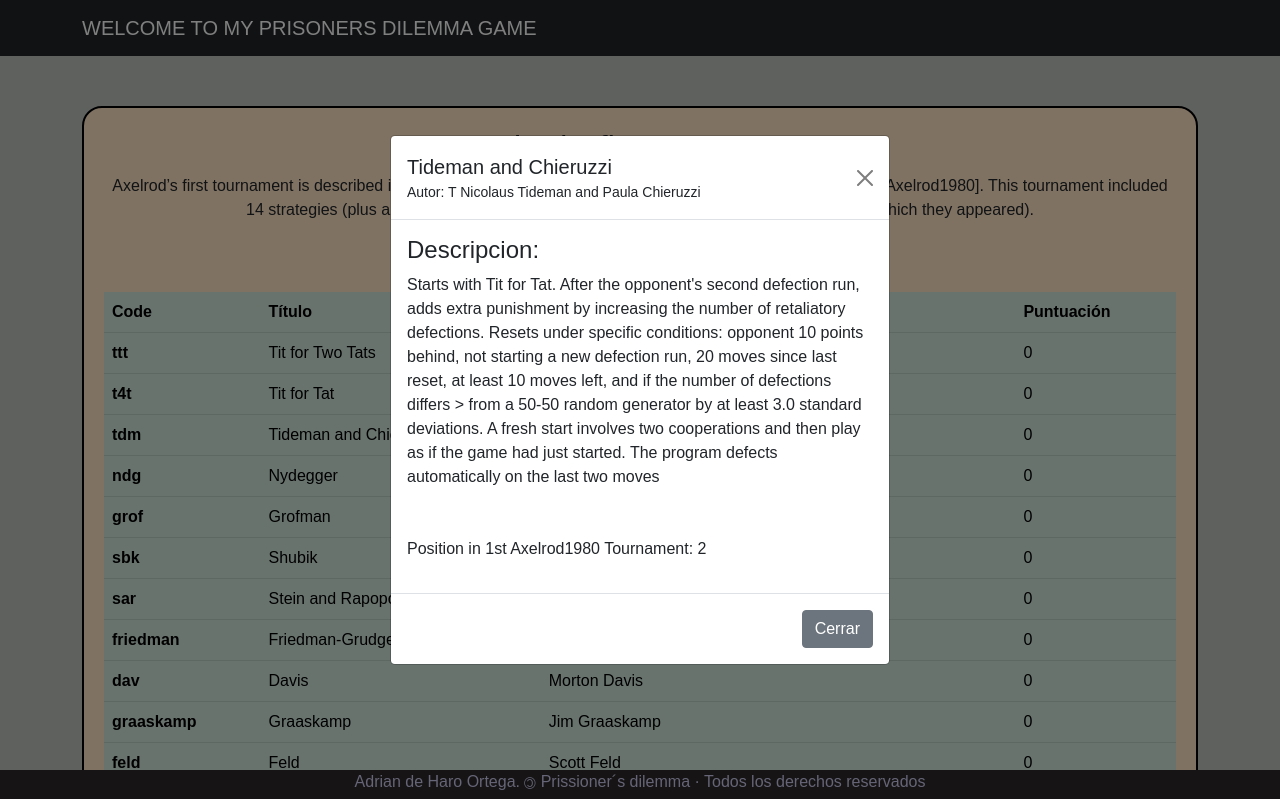
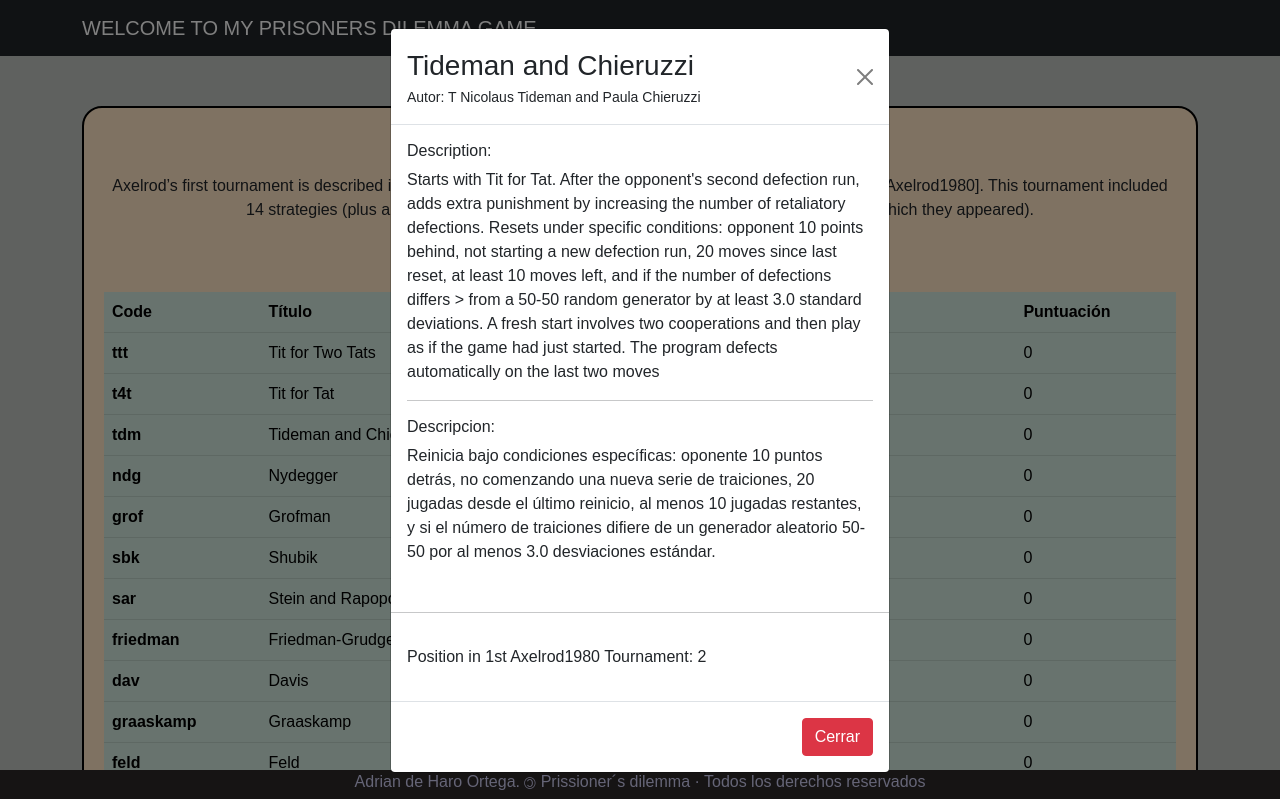
Before and after one commit to venturas55/prisionero, a plain HTML site: page index.html in a window 1280 px wide. Both pictures are taken after a click on the element 640 px from the left and 435 px from the top of the page. Shown: the top 799 px of the page. Drawn offline with nearby package versions, Linux system fonts and the light colour scheme.

Commit message:
Se añade descripcion en español

```diff
--- a/index.html
+++ b/index.html
@@ -114,21 +114,24 @@
     <div class="modal-content">
       <div class="modal-header d-flex justify-content-between align-items-center">
         <div>
-          <h5 class="modal-title" id="descriptionModalLabel"></h5>
+          <h3 class="modal-title" id="descriptionModalLabel"></h3>
           <p class="mb-0 small">Autor: <span id="modalAuthor"></span></p>
         </div>
         <button type="button" class="btn-close" data-bs-dismiss="modal" aria-label="Cerrar"></button>
       </div>
       <div class="modal-body" >
-        <h4>Descripcion:</h4>
+        <h6>Description:</h6>
         <p id="modalDescriptionBody"></p>
-        <!-- Aquí pondremos la descripción -->
+        <hr>
+        <h6>Descripcion:</h6>
+        <p id="modalDescripcionBody"></p>
       </div>
+      <hr>
       <div class="modal-body">
         <p>Position in 1st Axelrod1980 Tournament: <span id="modalPosition"> </span></p>
       </div>
       <div class="modal-footer">
-        <button type="button" class="btn btn-secondary" data-bs-dismiss="modal">Cerrar</button>
+        <button type="button" class="btn btn-danger" data-bs-dismiss="modal">Cerrar</button>
       </div>
     </div>
   </div>
--- a/js/script.js
+++ b/js/script.js
@@ -684,8 +684,8 @@ function addResults() {
     var panel = document.getElementById("panel2");
     var clasificacion = "<table class='table w-100 table-success table-striped table-hover'>  <thead> <tr><th>Code</th><th>Título</th><th>Autor</th> <th>Puntuación</th> </tr> "
         + strategies.map(item =>
-        ("<tr class='description-row' data-Author='" + item.Author.replace(/'/g, "&apos;") + "' data-position='" + item.position + "' data-name='" + item.full_name.replace(/'/g, "&apos;") + "' data-description='" + item.description.replace(/'/g, "&apos;") + "'><th>" + item.name + "</th> " +
-             "<td>" + item.full_name + "</td> <td> " + item.Author + "</td> <td> " + item.points + "</td></tr>")
+        ("<tr class='description-row' data-Author='" + item.Author.replace(/'/g, "&apos;") + "' data-position='" + item.position + "' data-name='" + item.full_name.replace(/'/g, "&apos;") + "' data-description='" + item.description.replace(/'/g, "&apos;") + "' data-descripcion='" + item.descripcion.replace(/'/g, "&apos;") + "'><th>" + item.name + "</th> " +
+            "<td>" + item.full_name + "</td> <td> " + item.Author + "</td> <td> " + item.points + "</td></tr>")
         ).join('') +
         '</table>';
 
@@ -696,10 +696,12 @@ function addResults() {
     rows.forEach(row => {
         row.addEventListener('click', function () {
             var description = this.getAttribute('data-description');
+            var descripcion = this.getAttribute('data-descripcion');
             var full_name = this.getAttribute('data-name');
             var position = this.getAttribute('data-position');
             var author = this.getAttribute('data-Author');
             document.getElementById('modalDescriptionBody').innerHTML = description;
+            document.getElementById('modalDescripcionBody').innerHTML = descripcion;
             document.getElementById('descriptionModalLabel').innerHTML = full_name;
             document.getElementById('modalPosition').innerHTML = position;
             document.getElementById('modalAuthor').innerHTML = author;
```
